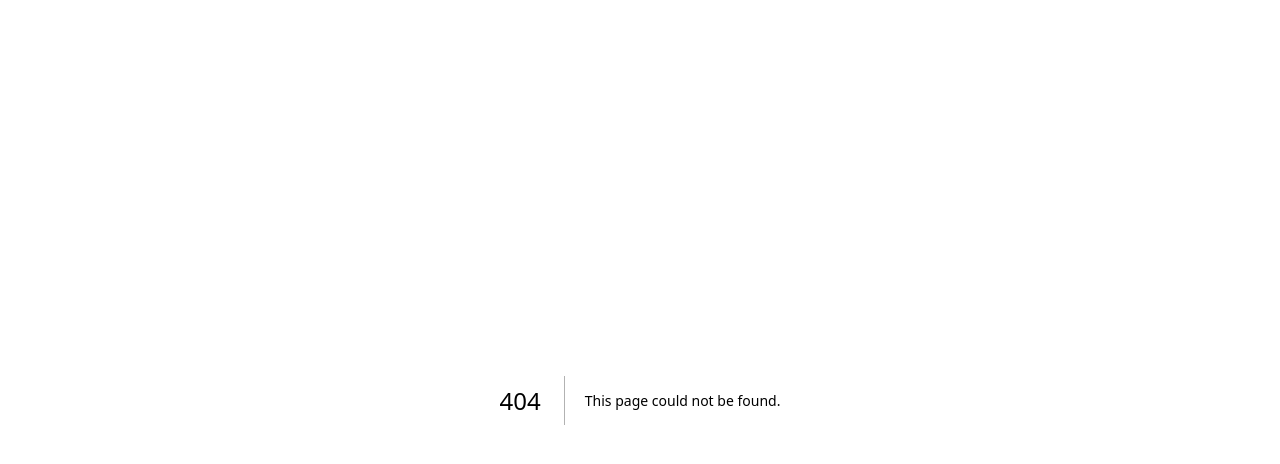
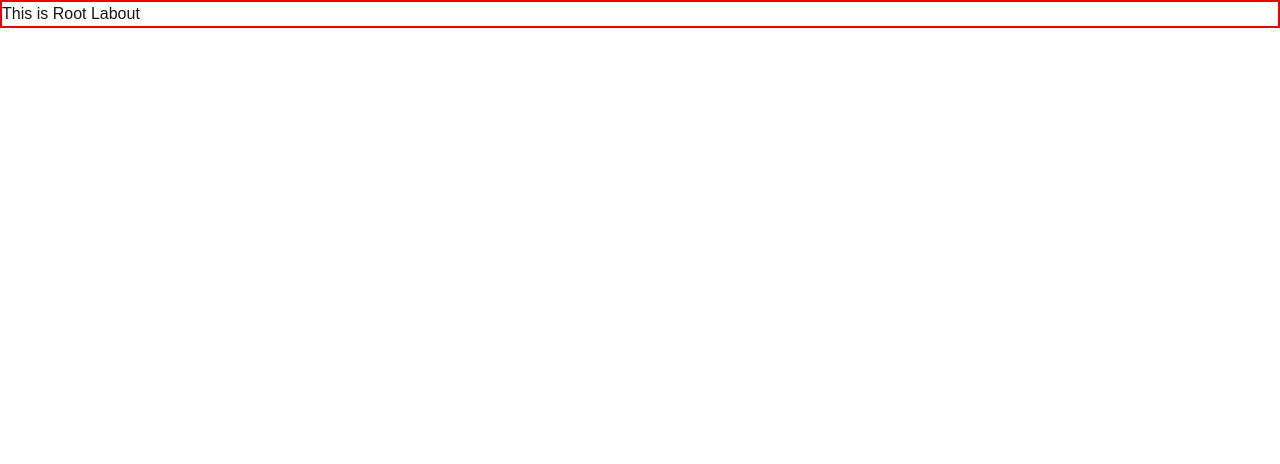
Before and after one commit to adithya-naik/Next.JS, a Next.js app in the folder day2/: page /about/teams in a window 1280 px wide. Before the commit this address had no page. Shown: the top 464 px of the page. Built offline with nearby package versions, Linux system fonts and the light colour scheme.

Commit message:
nested routes & layouts

```diff
--- /dev/null
+++ b/day2/app/about/layout.jsx
@@ -0,0 +1,15 @@
+const Aboutlayout = ({ children }) => {
+  return (
+    <>
+      <html lang="en">
+        <body>
+          <div className=" border-2 border-gray-600">
+            <p> This is About Labout</p>
+            {children}
+          </div>
+        </body>
+      </html>
+    </>
+  );
+};
+export default Aboutlayout;
--- /dev/null
+++ b/day2/app/about/teams/page.jsx
@@ -0,0 +1,7 @@
+const TeamsPage = ()=>{
+  return <>
+  TeamsPage
+  </>
+}
+
+export default TeamsPage
--- a/day2/app/layout.js
+++ b/day2/app/layout.js
@@ -8,8 +8,11 @@ export const metadata = {
 export default function RootLayout({ children }) {
   return (
     <html lang="en">
-      <body>
-        {children}
+      <body >
+        <div className=" border-2 border-red-600">
+          <p> This is Root Labout</p>
+          {children}
+        </div>
       </body>
     </html>
   );
```
